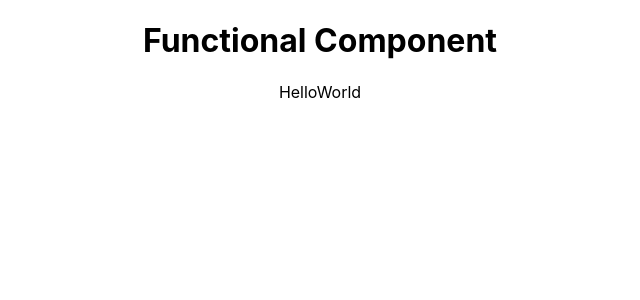
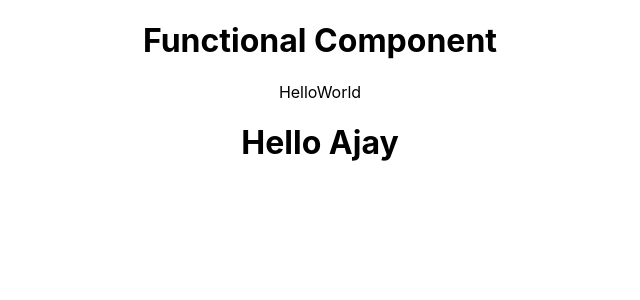
Before and after one commit to AjayPoland/React-practise, a React (Create React App) app: page / in a window 1280 px wide. Shown: the top 300 px of the page, without its empty margins (320-960 px from the left). Built offline with nearby package versions, Linux system fonts and the light colour scheme.

Commit message:
adding classComponent HelloAjay.js

```diff
--- a/src/App.js
+++ b/src/App.js
@@ -1,10 +1,12 @@
 import './App.css';
+import HelloAjay from './component/HelloAjay';
 import HelloWorld from './component/HelloWorld';
 
 function App() {
   return (
     <div className="App">
       <HelloWorld/>
+      <HelloAjay/>
     </div>
   );
 }
--- /dev/null
+++ b/src/component/HelloAjay.js
@@ -0,0 +1,11 @@
+import React, { Component } from 'react'
+
+export default class HelloAjay extends Component {
+  render() {
+    return (
+      <div>
+        <h1>Hello Ajay</h1>
+      </div>
+    )
+  }
+}
```
